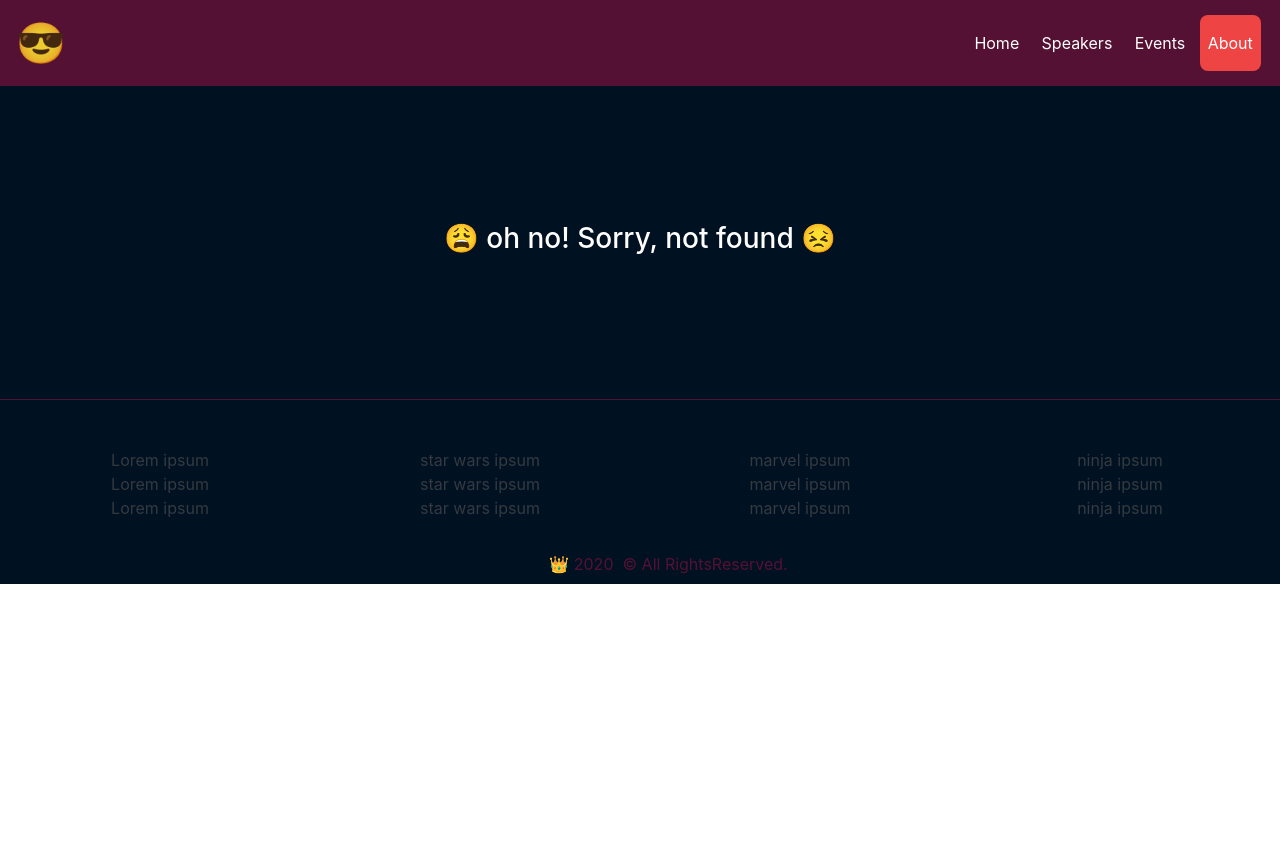
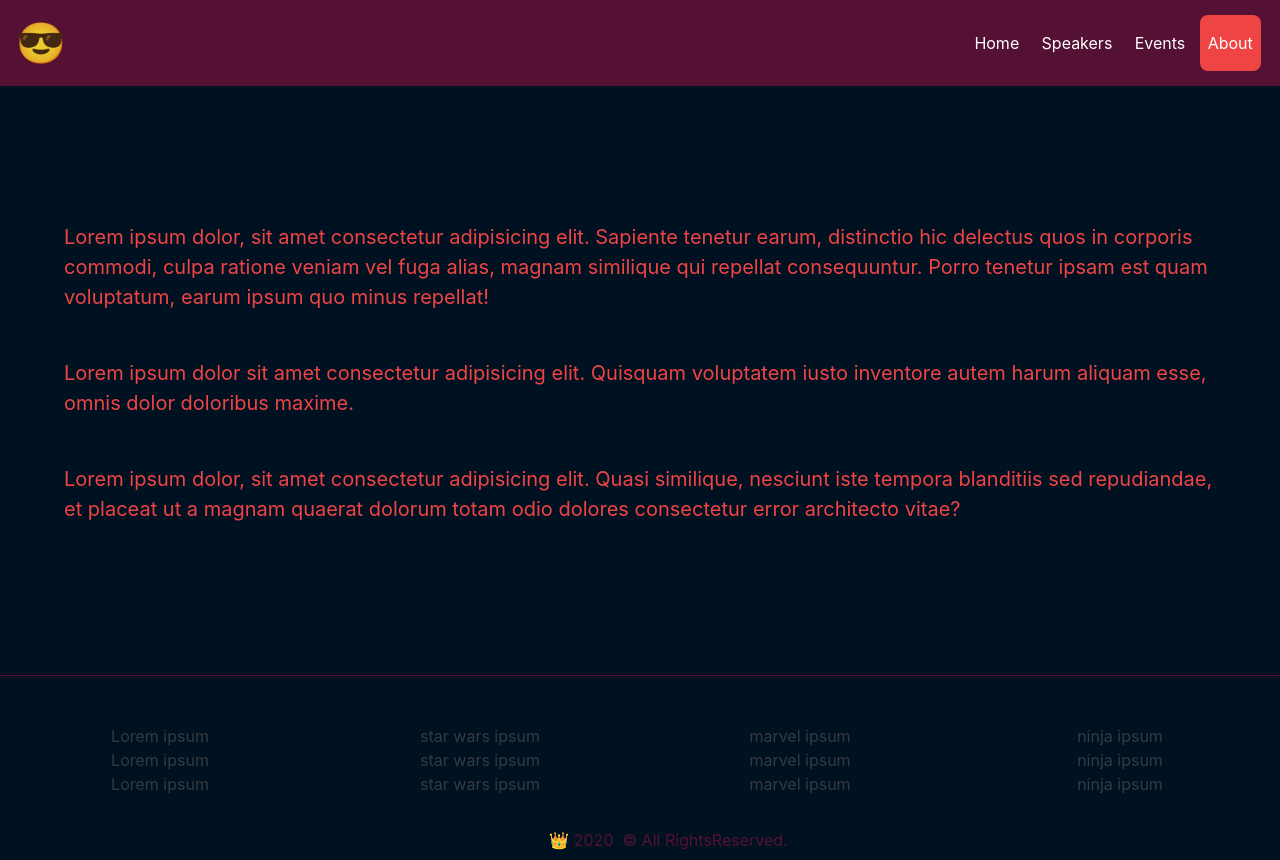
Before and after one commit to VisheshSingh/get-better-at-react-router, a React (Create React App) app: page /about in a window 1280 px wide. Before the commit the page ends 800 px from the top, so only its background shows below. Built offline with nearby package versions, Linux system fonts and the light colour scheme.

Commit message:
completed about page

```diff
--- a/src/App.js
+++ b/src/App.js
@@ -8,6 +8,7 @@ import Navbar from './components/layout/Navbar';
 import Footer from './components/layout/Footer';
 import NotFound from './components/pages/NotFound';
 import Events from './components/pages/Events';
+import About from './components/pages/About';
 
 function App() {
   return (
@@ -18,6 +19,7 @@ function App() {
         <Route path='/speakers' component={Speakers} />
         <Route path='/speakerinfo/:id' component={SpeakerInfo} />
         <Route path='/events' component={Events} />
+        <Route path='/about' component={About} />
         <Route path='/*' component={NotFound} />
       </Switch>
       <Footer />
--- /dev/null
+++ b/src/components/pages/About.js
@@ -0,0 +1,43 @@
+import React from 'react';
+import styled from 'styled-components';
+
+const About = () => {
+  return (
+    <AboutContainer>
+      <p>
+        Lorem ipsum dolor, sit amet consectetur adipisicing elit. Sapiente
+        tenetur earum, distinctio hic delectus quos in corporis commodi, culpa
+        ratione veniam vel fuga alias, magnam similique qui repellat
+        consequuntur. Porro tenetur ipsam est quam voluptatum, earum ipsum quo
+        minus repellat!
+      </p>
+      <br />
+      <p>
+        Lorem ipsum dolor sit amet consectetur adipisicing elit. Quisquam
+        voluptatem iusto inventore autem harum aliquam esse, omnis dolor
+        doloribus maxime.
+      </p>
+      <br />
+      <p>
+        Lorem ipsum dolor, sit amet consectetur adipisicing elit. Quasi
+        similique, nesciunt iste tempora blanditiis sed repudiandae, et placeat
+        ut a magnam quaerat dolorum totam odio dolores consectetur error
+        architecto vitae?
+      </p>
+    </AboutContainer>
+  );
+};
+
+export default About;
+
+const AboutContainer = styled.div`
+  min-height: 100%;
+  background: var(--deep-dark);
+  color: var(--tomato);
+  display: flex;
+  flex-direction: column;
+  justify-content: center;
+  align-items: center;
+  font-size: 1.25rem;
+  padding: 0 4rem;
+`;
```
